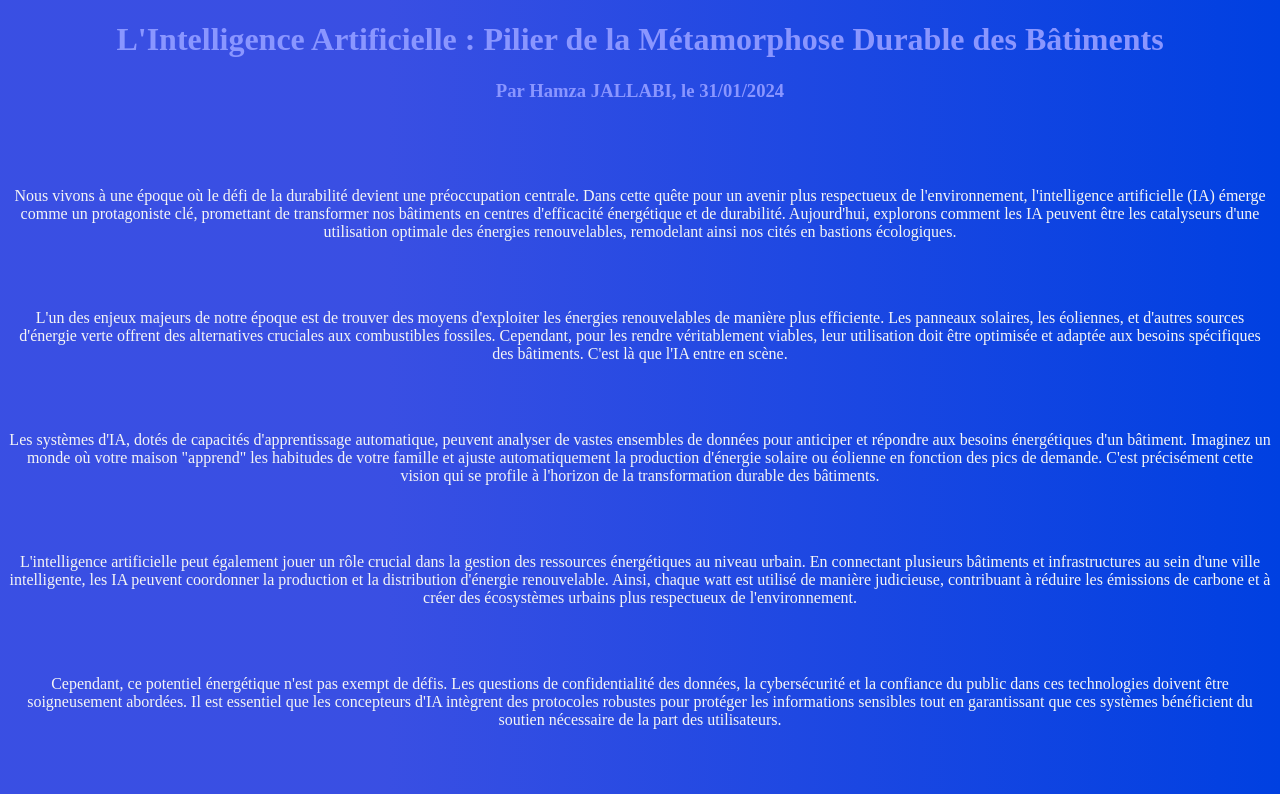
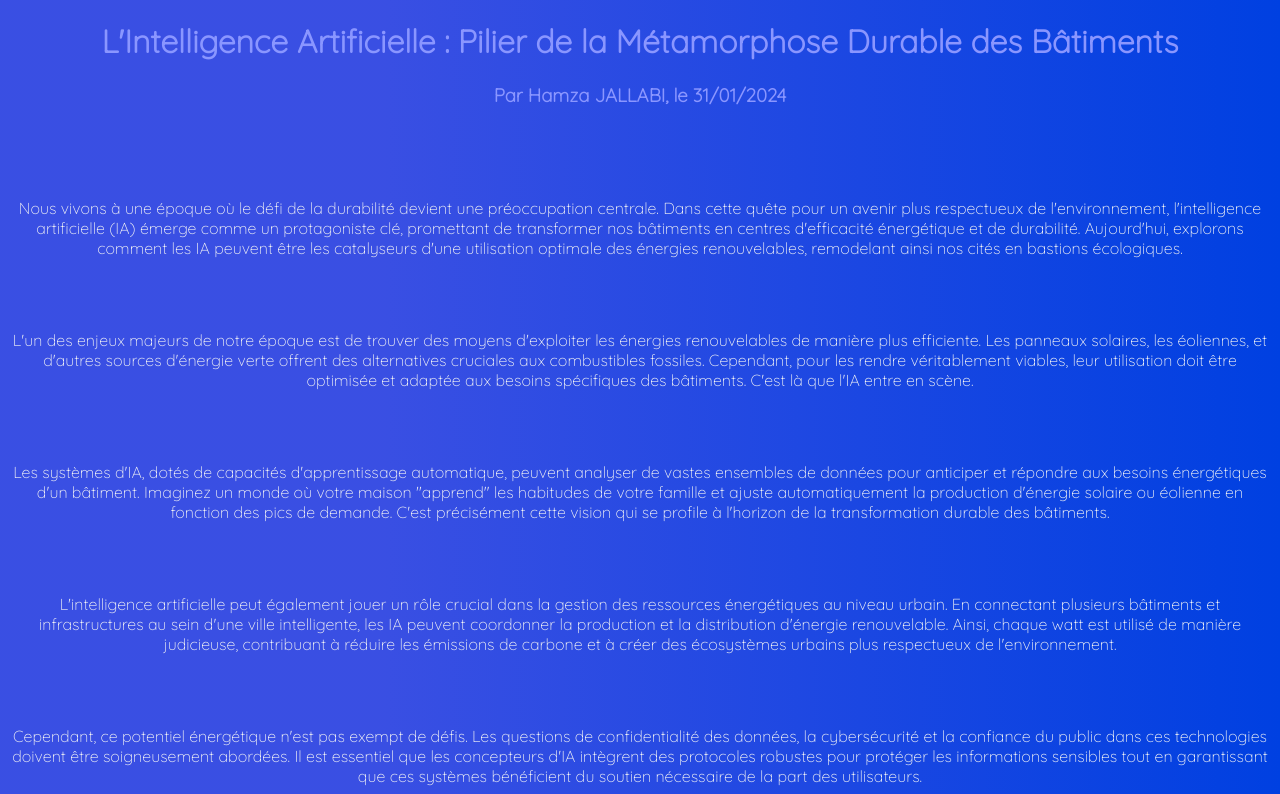
Before and after one commit to raresElu12/energIA, a plain HTML site: page articles/art-1.html in a window 1280 px wide. Shown: the top 794 px of the page. Drawn offline with Linux system fonts and the light colour scheme.

Commit message:
Update styleart.css

```diff
--- a/styleart.css
+++ b/styleart.css
@@ -1,3 +1,4 @@
+@import url('https://fonts.googleapis.com/css2?family=Quicksand:wght@300&display=swap');
 *{
     position:relative;
     font-family:'Quicksand';
```
